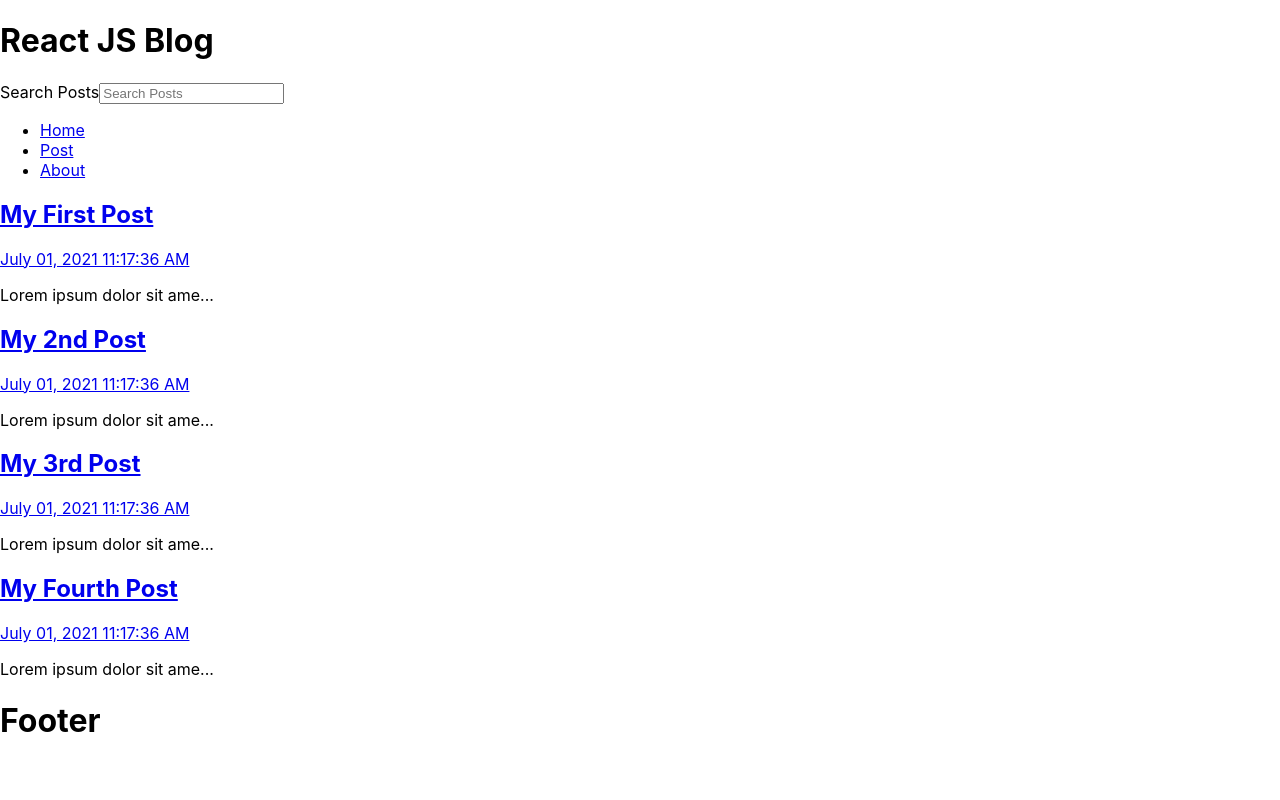
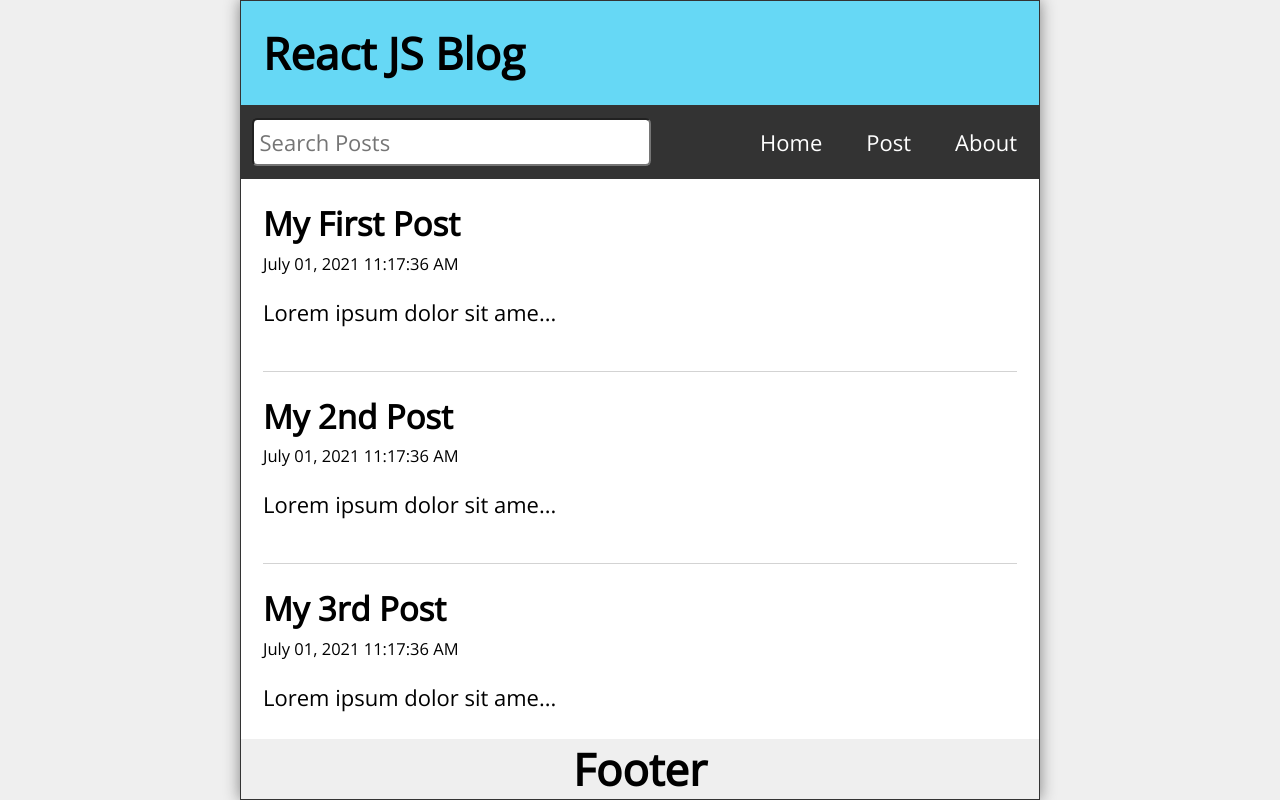
Before and after one commit to tomohiko-f/learn-react, a React (Create React App) app: page / in a window 1280 px wide. Built offline with nearby package versions, Linux system fonts and the light colour scheme.

Commit message:
add: settings

```diff
--- a/src/index.css
+++ b/src/index.css
@@ -1,13 +1,276 @@
+@import url('https://fonts.googleapis.com/css2?family=Open+Sans&display=swap');
+
+* {
+  margin: 0;
+  padding: 0;
+  box-sizing: border-box;
+}
+
+html {
+  font-size: 16px;
+}
+
 body {
-  margin: 0;
-  font-family: -apple-system, BlinkMacSystemFont, 'Segoe UI', 'Roboto', 'Oxygen',
-    'Ubuntu', 'Cantarell', 'Fira Sans', 'Droid Sans', 'Helvetica Neue',
-    sans-serif;
+  min-height: 100vh;
+  font-family: 'Open Sans', sans-serif;
   -webkit-font-smoothing: antialiased;
   -moz-osx-font-smoothing: grayscale;
+  display: flex;
+  background-color: #efefef;
 }
 
-code {
-  font-family: source-code-pro, Menlo, Monaco, Consolas, 'Courier New',
-    monospace;
+#root {
+  flex-grow: 1;
+  display: flex;
+  justify-content: center;
+  align-items: center;
 }
+
+.App {
+  width: 100%;
+  max-width: 800px;
+  height: 100vh;
+  display: flex;
+  flex-direction: column;
+  justify-content: flex-start;
+  align-items: center;
+  border: 1px solid #333;
+  box-shadow: 0px 0px 15px gray;
+}
+
+.Header,
+.Footer {
+  width: 100%;
+  background-color: #66d8f5;
+  padding: 1rem;
+  display: flex;
+  justify-content: space-between;
+  align-items: center;
+}
+
+.Header h1 {
+  font-size: 1.5rem;
+}
+
+.Header svg {
+  font-size: 2rem;
+}
+
+.Footer {
+  padding: 0.75rem;
+  display: grid;
+  place-content: center;
+}
+
+.Nav {
+  width: 100%;
+  background-color: #333;
+  display: flex;
+  flex-direction: column;
+  justify-content: flex-start;
+  align-items: flex-start;
+}
+
+.searchForm {
+  width: 80%;
+  padding: 1rem 0 0 0.75rem;
+}
+
+.searchForm input[type='text'] {
+  font-family: 'Open Sans', sans-serif;
+  width: 100%;
+  min-height: 48px;
+  font-size: 1rem;
+  padding: 0.25rem;
+  border-radius: 0.25rem;
+  outline: none;
+}
+
+.searchForm label {
+  position: absolute;
+  left: -99999px;
+}
+
+.Nav ul {
+  color: #fff;
+  list-style-type: none;
+  display: flex;
+  flex-wrap: nowrap;
+  align-items: center;
+}
+
+.Nav li {
+  padding: 1rem;
+}
+
+.Nav li:hover,
+.Nav li:focus {
+  padding: 1rem;
+}
+
+.Nav li a {
+  color: #fff;
+  text-decoration: none;
+}
+
+.Nav li:hover,
+.Nav li:focus,
+.Nav li:hover a,
+.Nav li:focus a {
+  background-color: #eee;
+  color: #333;
+}
+
+.Nav li:hover a,
+.Nav li:focus a {
+  cursor: pointer;
+}
+
+.Home,
+.NewPost,
+.PostPage,
+.About,
+.Missing {
+  width: 100%;
+  flex-grow: 1;
+  padding: 1rem;
+  overflow-y: auto;
+  background-color: #fff;
+}
+
+.post {
+  margin-top: 1rem;
+  padding-bottom: 1rem;
+  border-bottom: 1px solid lightgray;
+}
+
+.Home .post a {
+  text-decoration: none;
+}
+
+.Home .post a,
+.Home .post a:visited {
+  color: #000;
+}
+
+.post:first-child {
+  margin-top: 0;
+}
+
+.post:last-child {
+  border-bottom: none;
+}
+
+.postDate {
+  font-size: 0.75rem;
+  margin-top: 0.25rem;
+}
+
+.postBody {
+  margin: 1rem 0;
+}
+
+.newPostForm {
+  display: flex;
+  flex-direction: column;
+}
+
+.newPostForm label {
+  margin-top: 1rem;
+}
+
+.newPostForm input[type='text'],
+.newPostForm textarea {
+  font-family: 'Open Sans', sans-serif;
+  width: 100%;
+  min-height: 48px;
+  font-size: 1rem;
+  padding: 0.25rem;
+  border-radius: 0.25rem;
+  margin-right: 0.25rem;
+  outline: none;
+}
+
+.newPostForm textarea {
+  height: 100px;
+}
+
+.newPostForm button {
+  margin-top: 1rem;
+  height: 48px;
+  min-width: 48px;
+  border-radius: 10px;
+  padding: 0.5rem;
+  font-size: 1rem;
+  cursor: pointer;
+}
+
+.Missing h2,
+.PostPage h2,
+.Missing p,
+.PostPage p {
+  margin-bottom: 1rem;
+}
+
+.PostPage button {
+  height: 48px;
+  min-width: 48px;
+  border-radius: 0.25rem;
+  padding: 0.5rem;
+  font-size: 1rem;
+  background-color: red;
+  color: #fff;
+  cursor: pointer;
+}
+
+.statusMsg {
+  margin-top: 2rem;
+}
+
+@media only screen and (min-width: 610px) {
+  html {
+    font-size: 22px;
+  }
+
+  .Header h1 {
+    font-size: 2rem;
+  }
+
+  .Nav {
+    flex-direction: row;
+    flex-wrap: nowrap;
+    justify-content: space-between;
+    align-items: center;
+  }
+
+  .Nav ul {
+    text-align: right;
+  }
+
+  .Nav li:hover,
+  .Nav li:focus,
+  .Nav li:hover a,
+  .Nav li:focus a {
+    background-color: #eee;
+    color: #333;
+  }
+
+  .searchForm {
+    width: 50%;
+    padding: 0.5rem 0;
+  }
+
+  .searchForm input[type='text'] {
+    margin-left: 0.5rem;
+  }
+
+  .newPostForm textarea {
+    height: 300px;
+  }
+}
+
+@media only screen and (min-width: 992px) {
+  .Header svg {
+    font-size: 3rem;
+  }
+}
```
